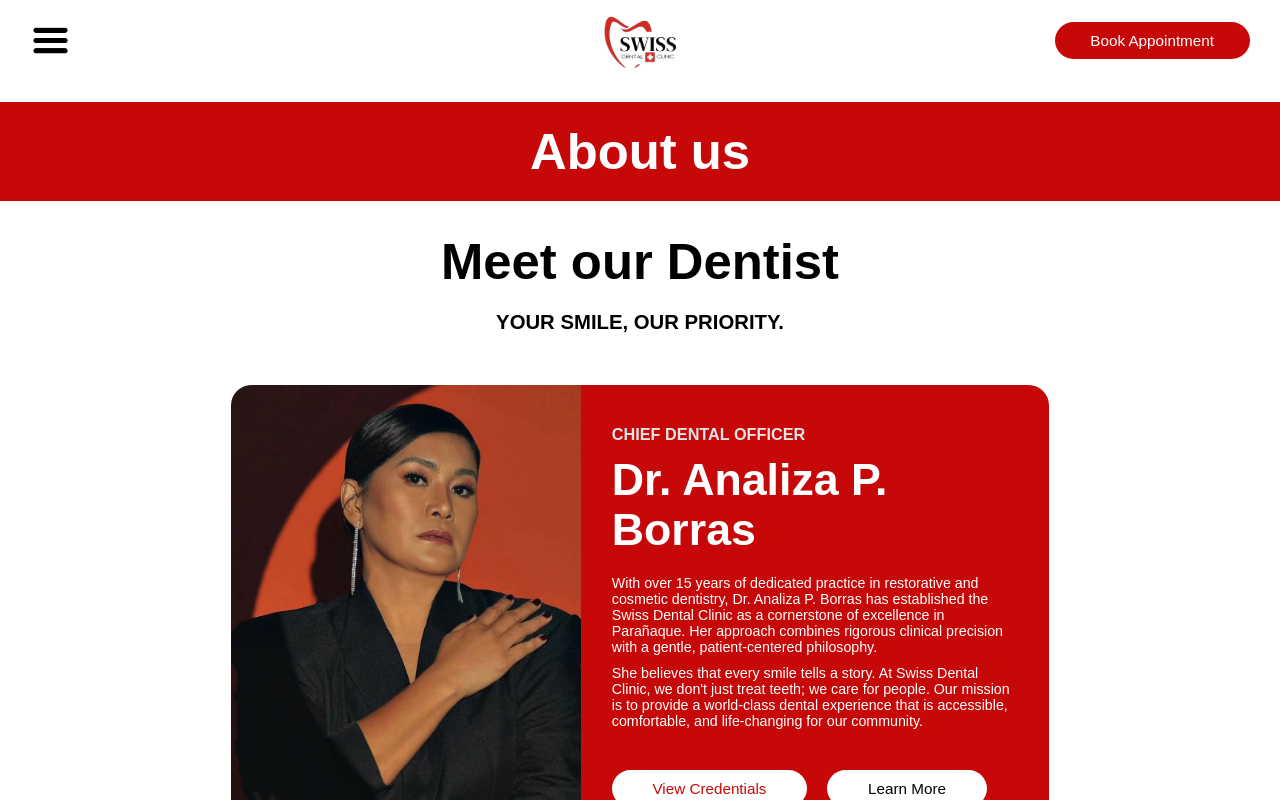
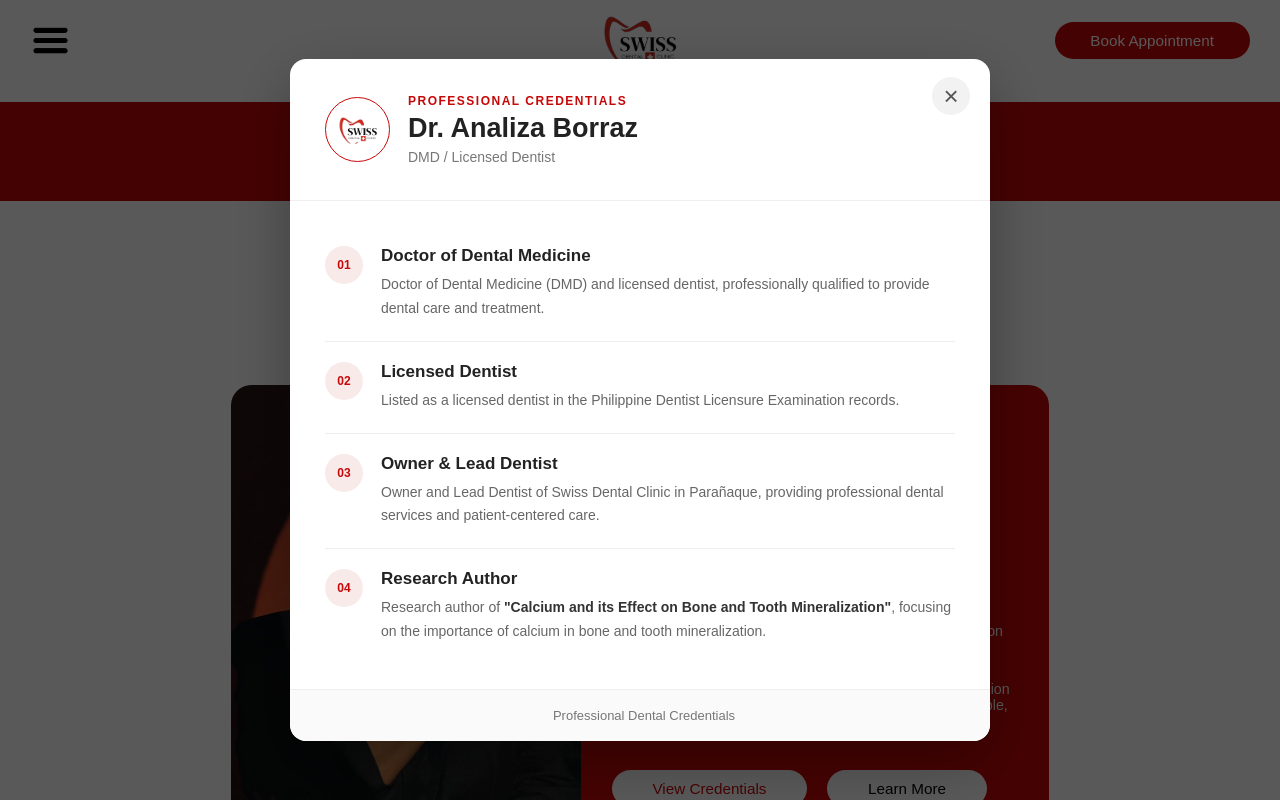
Before and after one commit to den100101/Capstone-DentalClinic-Project, a React (Vite) app in the folder frontend/: page /about in a window 1280 px wide. Both pictures are taken after a click on the button "View Credentials". Shown: the top 800 px of the page. Built offline with nearby package versions, Linux system fonts and the light colour scheme; no server answers.

Commit message:
credentials modal

```diff
--- a/frontend/src/about.jsx
+++ b/frontend/src/about.jsx
@@ -1,9 +1,12 @@
 import Footer from "./components/footer";
+import CredentialsModal from "./components/view-credentials";
 import { Link } from "react-router-dom";
 import "./styles/about.css";
 import "./styles/expertise.css";
+import { useState } from "react";
 
 function About() {
+  const [openModal, setOpenModal] = useState(false);
   return (
     <>
       <div className="about-section-container">
@@ -56,7 +59,10 @@ function About() {
               </div>
               <div className="about-card-buttons">
                 <div>
-                  <button className="about-view-button">
+                  <button
+                    className="about-view-button"
+                    onClick={() => setOpenModal(true)}
+                  >
                     View Credentials
                   </button>
                 </div>
@@ -274,6 +280,7 @@ function About() {
         </div>
         <Footer />
       </div>
+      {openModal && <CredentialsModal setOpenModal={setOpenModal} />}
     </>
   );
 }
--- /dev/null
+++ b/frontend/src/components/view-credentials.jsx
@@ -0,0 +1,102 @@
+import React from "react";
+import "../styles/credentials.css";
+
+function CredentialsModal({ setOpenModal }) {
+  return (
+    <div className="credentials-overlay" onClick={() => setOpenModal(false)}>
+      <div className="credentials-modal" onClick={(e) => e.stopPropagation()}>
+        <button
+          className="credentials-close"
+          onClick={() => setOpenModal(false)}
+        >
+          &times;
+        </button>
+
+        <div className="credentials-header">
+          <div className="credentials-icon">
+            <img
+              src="/Images/SwissLogo.png"
+              alt="swisslogo"
+              className="c-modal-img"
+            />
+          </div>
+
+          <div>
+            <span className="credentials-label">PROFESSIONAL CREDENTIALS</span>
+
+            <h2>Dr. Analiza Borraz</h2>
+
+            <p>DMD / Licensed Dentist</p>
+          </div>
+        </div>
+
+        <div className="credentials-body">
+          <div className="credential-item">
+            <div className="credential-number">01</div>
+
+            <div>
+              <h3>Doctor of Dental Medicine</h3>
+
+              <p>
+                Doctor of Dental Medicine (DMD) and licensed dentist,
+                professionally qualified to provide dental care and treatment.
+              </p>
+            </div>
+          </div>
+
+          <div className="credential-item">
+            <div className="credential-number">02</div>
+
+            <div>
+              <h3>Licensed Dentist</h3>
+
+              <p>
+                Listed as a licensed dentist in the Philippine Dentist Licensure
+                Examination records.
+              </p>
+            </div>
+          </div>
+
+          <div className="credential-item">
+            <div className="credential-number">03</div>
+
+            <div>
+              <h3>Owner & Lead Dentist</h3>
+
+              <p>
+                Owner and Lead Dentist of Swiss Dental Clinic in Parañaque,
+                providing professional dental services and patient-centered
+                care.
+              </p>
+            </div>
+          </div>
+
+          <div className="credential-item">
+            <div className="credential-number">04</div>
+
+            <div>
+              <h3>Research Author</h3>
+
+              <p>
+                Research author of{" "}
+                <strong>
+                  "Calcium and its Effect on Bone and Tooth Mineralization"
+                </strong>
+                , focusing on the importance of calcium in bone and tooth
+                mineralization.
+              </p>
+            </div>
+          </div>
+        </div>
+
+        <div className="credentials-footer">
+          <i className="fas fa-shield-alt"></i>
+
+          <span>Professional Dental Credentials</span>
+        </div>
+      </div>
+    </div>
+  );
+}
+
+export default CredentialsModal;
--- /dev/null
+++ b/frontend/src/styles/credentials.css
@@ -0,0 +1,288 @@
+.credentials-overlay {
+  position: fixed;
+  inset: 0;
+  background: rgba(0, 0, 0, 0.65);
+
+  display: flex;
+  justify-content: center;
+  align-items: center;
+
+  padding: 20px;
+
+  z-index: 9999;
+}
+
+.credentials-modal {
+  position: relative;
+
+  width: 100%;
+  max-width: 700px;
+  max-height: 90vh;
+
+  overflow-y: auto;
+
+  background: white;
+
+  border-radius: 16px;
+
+  box-shadow: 0 20px 60px rgba(0, 0, 0, 0.3);
+
+  animation: credentialsModalIn 0.25s ease;
+}
+
+@keyframes credentialsModalIn {
+  from {
+    opacity: 0;
+    transform: translateY(20px) scale(0.97);
+  }
+
+  to {
+    opacity: 1;
+    transform: translateY(0) scale(1);
+  }
+}
+
+/* CLOSE BUTTON */
+
+.credentials-close {
+  position: absolute;
+
+  top: 18px;
+  right: 20px;
+
+  width: 38px;
+  height: 38px;
+
+  border: none;
+  border-radius: 50%;
+
+  background: #f2f2f2;
+
+  color: #555;
+
+  font-size: 26px;
+
+  cursor: pointer;
+
+  z-index: 2;
+
+  transition: 0.2s ease;
+}
+
+.credentials-close:hover {
+  background: rgb(199, 8, 8);
+  color: white;
+}
+
+/* HEADER */
+
+.credentials-header {
+  display: flex;
+  align-items: center;
+
+  gap: 18px;
+
+  padding: 35px;
+
+  border-bottom: 1px solid #eee;
+}
+
+.credentials-icon {
+  width: 65px;
+  height: 65px;
+
+  min-width: 65px;
+
+  border-radius: 50%;
+
+  background: white;
+
+  color: white;
+
+  display: flex;
+  justify-content: center;
+  align-items: center;
+  border: 1px solid rgb(199, 8, 8);
+
+  font-size: 27px;
+}
+
+.c-modal-img {
+  width: 42px;
+  height: 42px;
+  object-fit: contain;
+}
+
+.credentials-label {
+  display: block;
+
+  margin-bottom: 5px;
+
+  color: rgb(199, 8, 8);
+
+  font-size: 12px;
+
+  font-weight: 700;
+
+  letter-spacing: 1.5px;
+}
+
+.credentials-header h2 {
+  margin: 0;
+
+  color: #222;
+
+  font-size: 27px;
+}
+
+.credentials-header p {
+  margin: 5px 0 0;
+
+  color: #777;
+
+  font-size: 14px;
+}
+
+/* BODY */
+
+.credentials-body {
+  padding: 25px 35px;
+}
+
+.credential-item {
+  display: flex;
+
+  gap: 18px;
+
+  padding: 20px 0;
+
+  border-bottom: 1px solid #eee;
+}
+
+.credential-item:last-child {
+  border-bottom: none;
+}
+
+.credential-number {
+  width: 38px;
+  height: 38px;
+
+  min-width: 38px;
+
+  border-radius: 50%;
+
+  background: #f9eaea;
+
+  color: rgb(199, 8, 8);
+
+  display: flex;
+  align-items: center;
+  justify-content: center;
+
+  font-size: 12px;
+
+  font-weight: 700;
+}
+
+.credential-item h3 {
+  margin: 0 0 7px;
+
+  color: #222;
+
+  font-size: 17px;
+}
+
+.credential-item p {
+  margin: 0;
+
+  color: #666;
+
+  font-size: 14px;
+
+  line-height: 1.7;
+}
+
+.credential-item strong {
+  color: #333;
+}
+
+/* FOOTER */
+
+.credentials-footer {
+  display: flex;
+
+  align-items: center;
+  justify-content: center;
+
+  gap: 8px;
+
+  padding: 18px;
+
+  background: #fafafa;
+
+  border-top: 1px solid #eee;
+
+  border-radius: 0 0 16px 16px;
+
+  color: #777;
+
+  font-size: 13px;
+}
+
+.credentials-footer i {
+  color: rgb(199, 8, 8);
+}
+
+/* MOBILE */
+
+@media (max-width: 600px) {
+  .credentials-overlay {
+    padding: 12px;
+  }
+
+  .credentials-header {
+    padding: 28px 22px 22px;
+
+    gap: 12px;
+  }
+
+  .credentials-icon {
+    width: 52px;
+    height: 52px;
+
+    min-width: 52px;
+
+    font-size: 22px;
+  }
+
+  .credentials-header h2 {
+    font-size: 21px;
+
+    padding-right: 30px;
+  }
+
+  .credentials-body {
+    padding: 15px 22px;
+  }
+
+  .credential-item {
+    gap: 12px;
+
+    padding: 17px 0;
+  }
+
+  .credential-item h3 {
+    font-size: 15px;
+  }
+
+  .credential-item p {
+    font-size: 13px;
+  }
+
+  .credential-number {
+    width: 34px;
+    height: 34px;
+
+    min-width: 34px;
+  }
+}
```
Also changed, not shown: frontend/src/styles/admin.css (+2 -12 lines).
